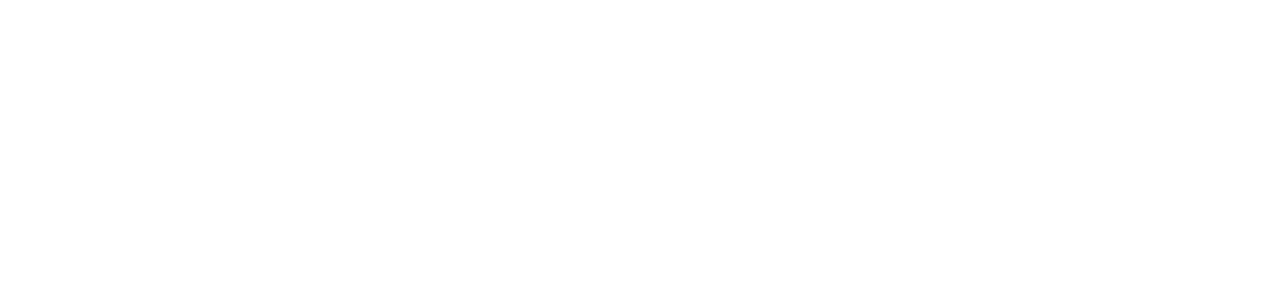
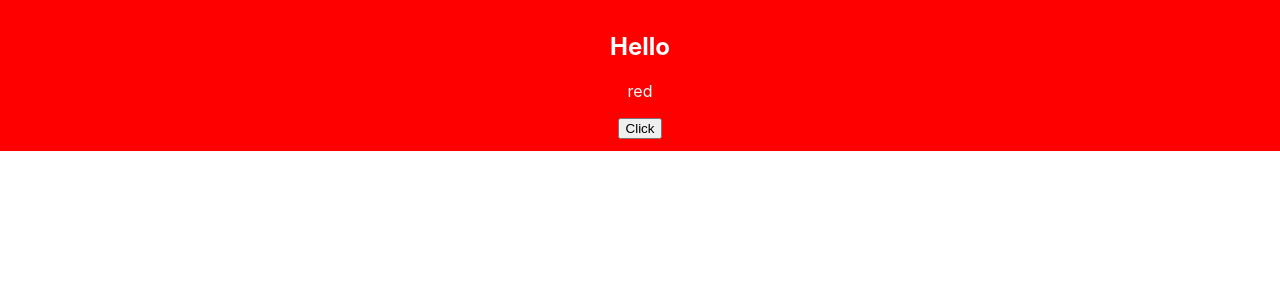
Before and after one commit to gift56/React-Learning, a React (Create React App) app in the folder my-app/: page / in a window 1280 px wide. Shown: the top 300 px of the page. Built offline with nearby package versions, Linux system fonts and the light colour scheme.

Commit message:
started learning

```diff
--- a/my-app/src/App.css
+++ b/my-app/src/App.css
@@ -1,3 +1,8 @@
 .App {
   text-align: center;
 }
+.background {
+  background-color: red;
+  color: white;
+  padding: 12px;
+}
--- a/my-app/src/App.js
+++ b/my-app/src/App.js
@@ -1,9 +1,10 @@
 import './App.css';
+import Count from './component/Count';
 
 function App() {
   return (
     <div className="App">
-
+      <Count />
     </div>
   );
 }
--- /dev/null
+++ b/my-app/src/component/Count.jsx
@@ -0,0 +1,21 @@
+import React, { useState } from "react";
+
+
+const Count = () => {
+    const [color, setColor] = useState("red");
+
+    const changeColor = () => {
+        setColor("blue");
+    }
+
+    return (
+        <div className="background">
+            <h2>Hello</h2>
+            <p>{color}</p>
+            <button onClick={changeColor}>Click</button>
+        </div>
+    )
+
+}
+
+export default Count;
```
